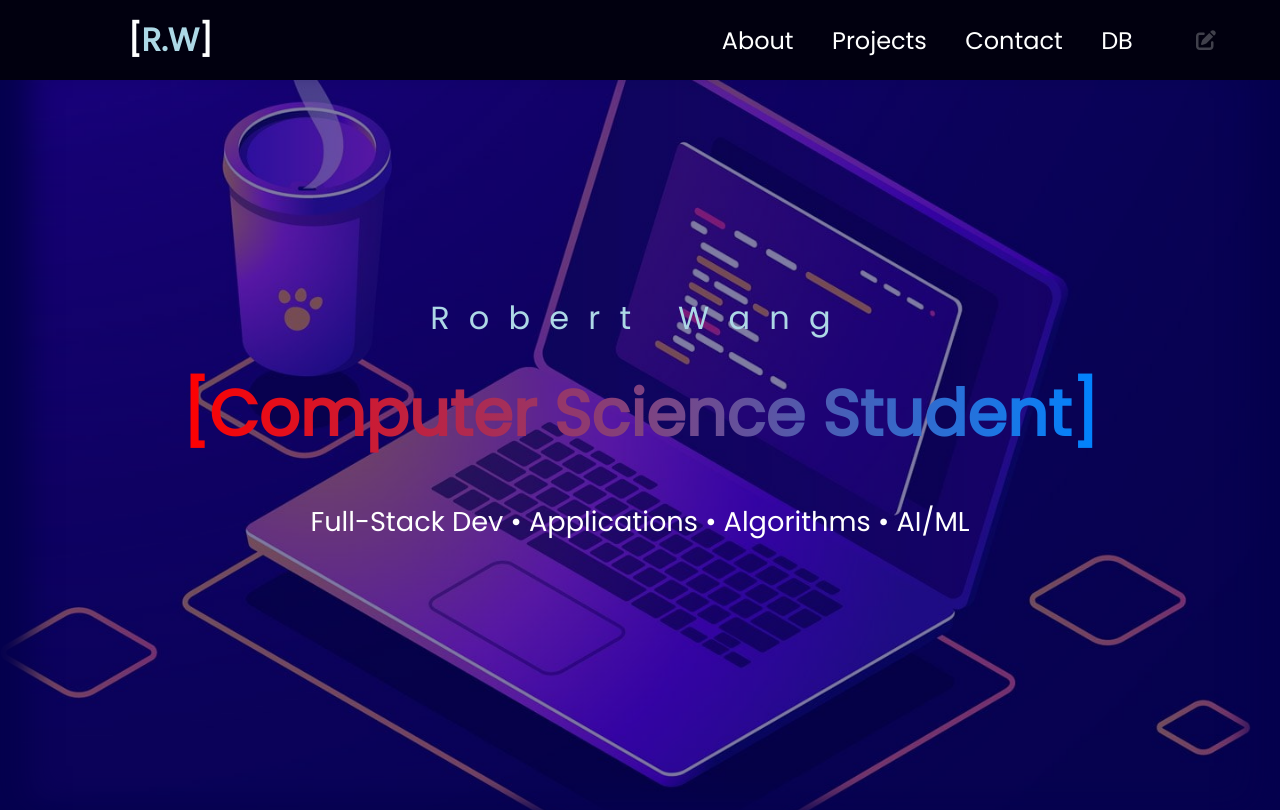
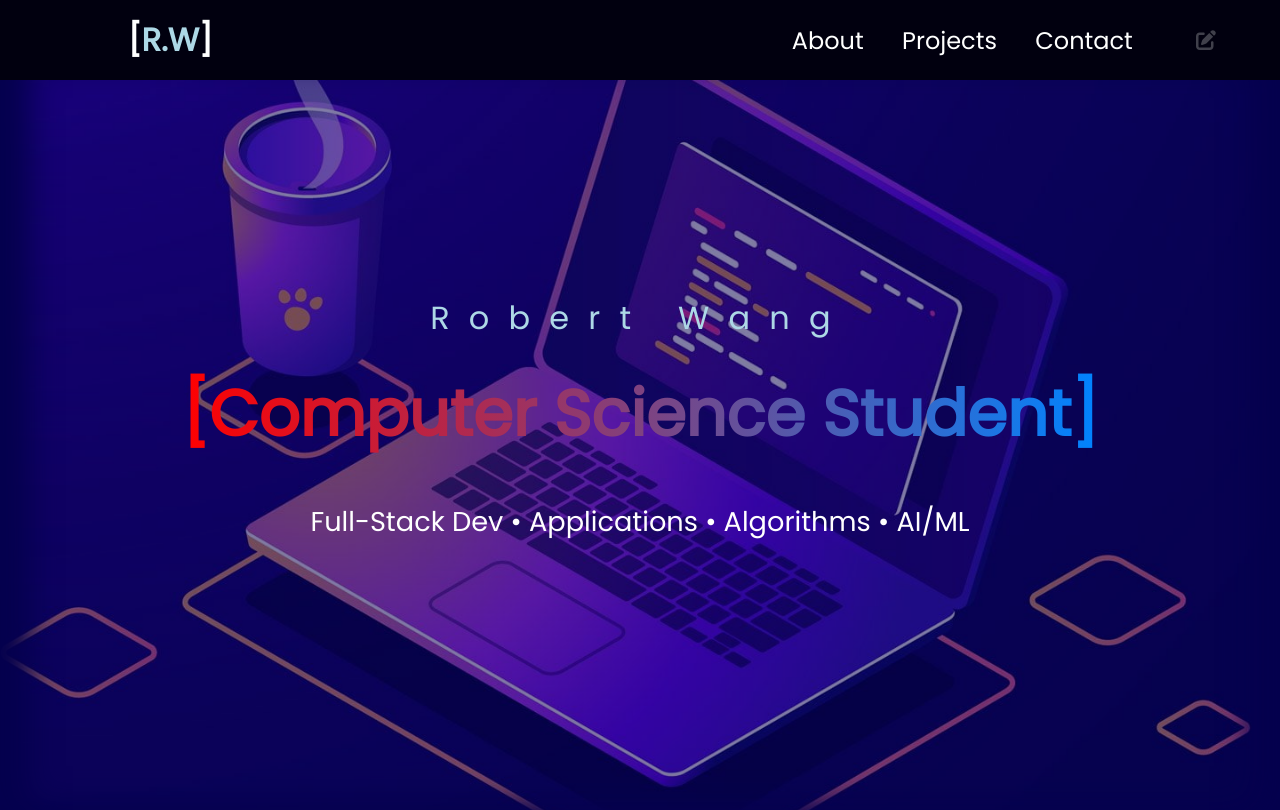
Before and after one commit to RWang-Dev/My-Website, a React (Create React App) app: page / in a window 1280 px wide. Shown: the top 810 px of the page. Built offline with nearby package versions, Linux system fonts and the light colour scheme; no server answers.

Commit message:
hiding db in main branch

```diff
--- a/src/App.js
+++ b/src/App.js
@@ -81,7 +81,7 @@ function App() {
       <Routes>
         {/* Specifies the 3 main pages that this website will show */}
         <Route path="/" element={<AboutMePage edit_mode={isEditing} />} />
-        <Route path="/db-data" element={<AddExperience />} />
+        {/* <Route path="/db-data" element={<AddExperience />} /> */}
         <Route
           path="/projects"
           element={<ProjectsPage edit_mode={isEditing} />}
--- a/src/components/layout/MainNavigation.js
+++ b/src/components/layout/MainNavigation.js
@@ -40,11 +40,11 @@ function MainNavigation({ toggleEditLayout, isEditingLayout }) {
               Contact
             </Link>
           </li>
-          <li className={classes.title}>
+          {/* <li className={classes.title}>
             <Link className={classes.menus} to="/db-data">
               DB
             </Link>
-          </li>
+          </li> */}
         </ul>
       </nav>
       {isMainPage || isProjectsPage ? (
```
